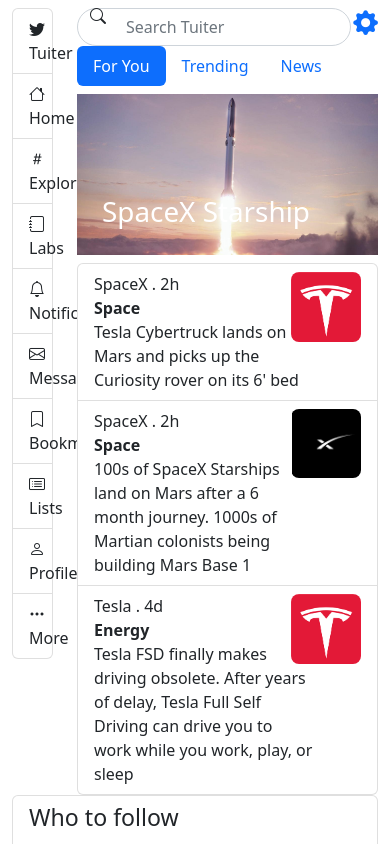
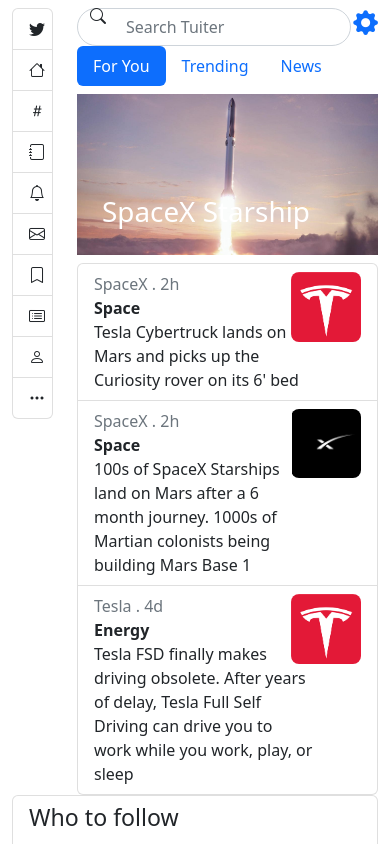
Before and after one commit to rachelqdao/tuiter-react-web-app, a React (Create React App) app: page /tuiter in a window 390 px wide. Shown: the top 844 px of the page. Built offline with nearby package versions, Linux system fonts and the light colour scheme.

Commit message:
styling edits + sidebar responsiveness

```diff
--- a/src/tuiter/home/post-item.js
+++ b/src/tuiter/home/post-item.js
@@ -32,8 +32,8 @@
                         {post.userName + ' '}
                         <i className="bi bi-patch-check-fill text-primary"> </i>
                     </span>
-                    @{post.handle} • {post.time}
-                    <a href="#"><i className="bi bi-three-dots float-end"></i></a>
+                    <span className="text-secondary">@{post.handle} • {post.time}</span>
+                    <a href="#"><i className="bi bi-three-dots float-end text-secondary"></i></a>
                     <p>{post.text}</p>
 
                     {`${post.image}` !== "undefined" ?
@@ -42,7 +42,7 @@
                                 (`${post.linkText}` !== "undefined") &&
                                 (`${post.link}` !== "undefined")) ?
                                 <div className="p-3">
-                                    <span className="text-secondary">{post.linkTitle}</span><br/>
+                                    <span>{post.linkTitle}</span><br/>
                                     <span className="text-secondary">{post.linkText}</span><br/>
                                     <span className="text-secondary"><i className="bi bi-link-45deg"></i> {post.link}</span></div>: null
                             }
--- a/src/tuiter/navigation-sidebar/index.js
+++ b/src/tuiter/navigation-sidebar/index.js
@@ -11,52 +11,53 @@
         <div className="list-group">
 
             <a className="list-group-item">
-                <i className="bi bi-twitter"> </i>Tuiter
+                <i className="bi bi-twitter"> </i>
+                <span className="d-none d-xl-inline-block">Tuiter</span>
             </a>
 
             <Link to="/tuiter/home" className={`list-group-item
                     ${active === 'home'?'active':''}`}>
                 <i className="bi bi-house"> </i>
-                Home
+                <span className="d-none d-xl-inline-block">Home</span>
             </Link>
             <Link to="/tuiter/explore" className={`list-group-item
                     ${active === 'explore'?'active':''}`}>
                 <i className="bi bi-hash"> </i>
-                Explore
+                <span className="d-none d-xl-inline-block">Explore</span>
             </Link>
             <Link to="/" className="list-group-item">
                 <i className="bi bi-journal"> </i>
-                Labs
+                <span className="d-none d-xl-inline-block">Labs</span>
             </Link>
             <a className={`list-group-item
                     ${active === 'notifications'?'active':''}`}>
                 <i className="bi bi-bell"> </i>
-                Notifications
+                <span className="d-none d-xl-inline-block">Notifications</span>
             </a>
             <a className={`list-group-item
                     ${active === 'messages'?'active':''}`}>
                 <i className="bi bi-envelope"> </i>
-                Messages
+                <span className="d-none d-xl-inline-block">Messages</span>
             </a>
             <a className={`list-group-item
                     ${active === 'bookmarks'?'active':''}`}>
                 <i className="bi bi-bookmark"> </i>
-                Bookmarks
+                <span className="d-none d-xl-inline-block">Bookmarks</span>
             </a>
             <a className={`list-group-item
                     ${active === 'lists'?'active':''}`}>
                 <i className="bi bi-card-list"> </i>
-                Lists
+                <span className="d-none d-xl-inline-block">Lists</span>
             </a>
             <a className={`list-group-item
                     ${active === 'profile'?'active':''}`}>
                 <i className="bi bi-person"> </i>
-                Profile
+                <span className="d-none d-xl-inline-block">Profile</span>
             </a>
             <a className={`list-group-item
                     ${active === 'more'?'active':''}`}>
                 <i className="bi bi-three-dots"> </i>
-                More
+                <span className="d-none d-xl-inline-block">More</span>
             </a>
         </div>
     );
--- a/src/tuiter/post-summary-list/post-summary-item.js
+++ b/src/tuiter/post-summary-list/post-summary-item.js
@@ -16,7 +16,7 @@
         <li className="list-group-item">
             <div className="row">
                 <div className="col-10">
-                    <div>{post.userName} . {post.time}</div>
+                    <div className="text-secondary">{post.userName} . {post.time}</div>
                     <div className="fw-bolder">{post.topic}</div>
                     <div>{post.title}</div>
                 </div>
--- a/src/tuiter/who-to-follow-list/who-to-follow-list-item.js
+++ b/src/tuiter/who-to-follow-list/who-to-follow-list-item.js
@@ -12,7 +12,7 @@
                 </div>
                 <div className="col-8">
                     <div className="fw-bold">{who.userName}</div>
-                    <div>@{who.handle}</div>
+                    <div className="text-secondary">@{who.handle}</div>
                 </div>
                 <div className="col-2">
                     <button className="btn btn-primary rounded-pill float-end">Follow</button>
```
